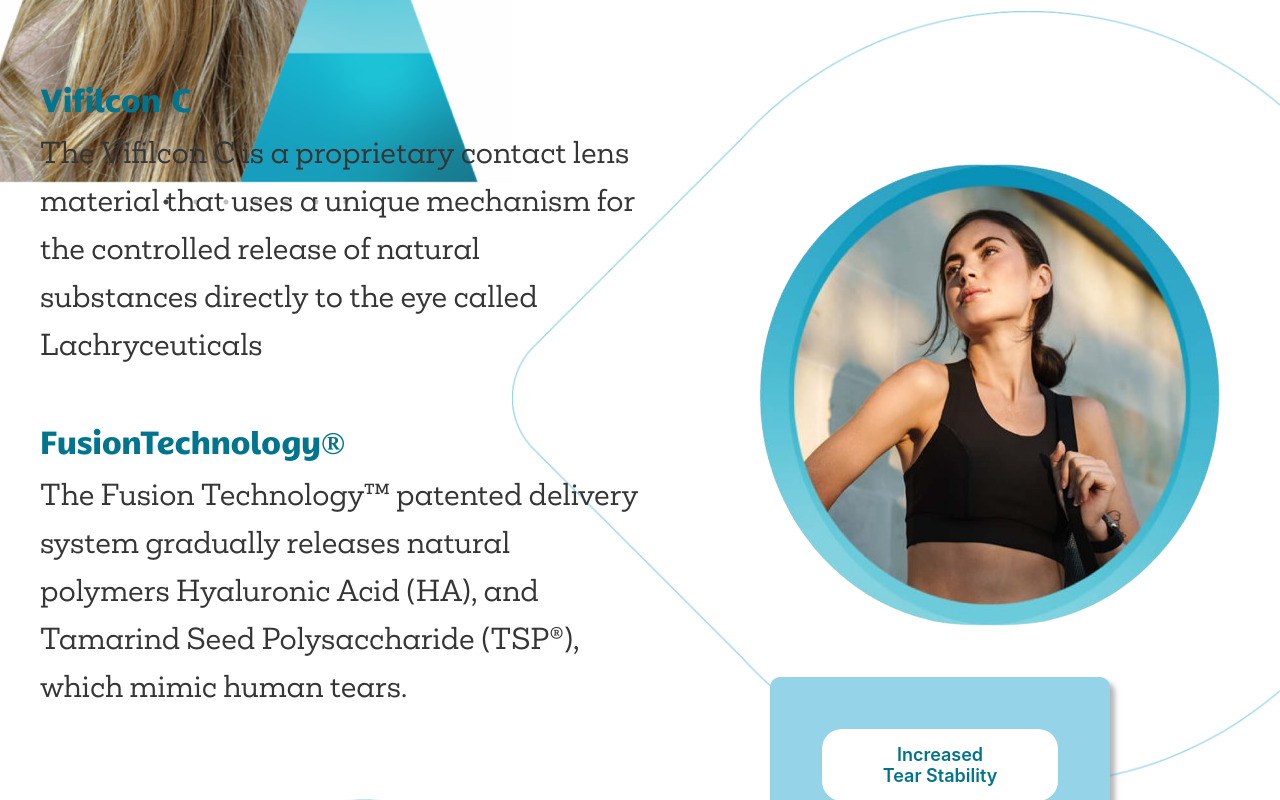
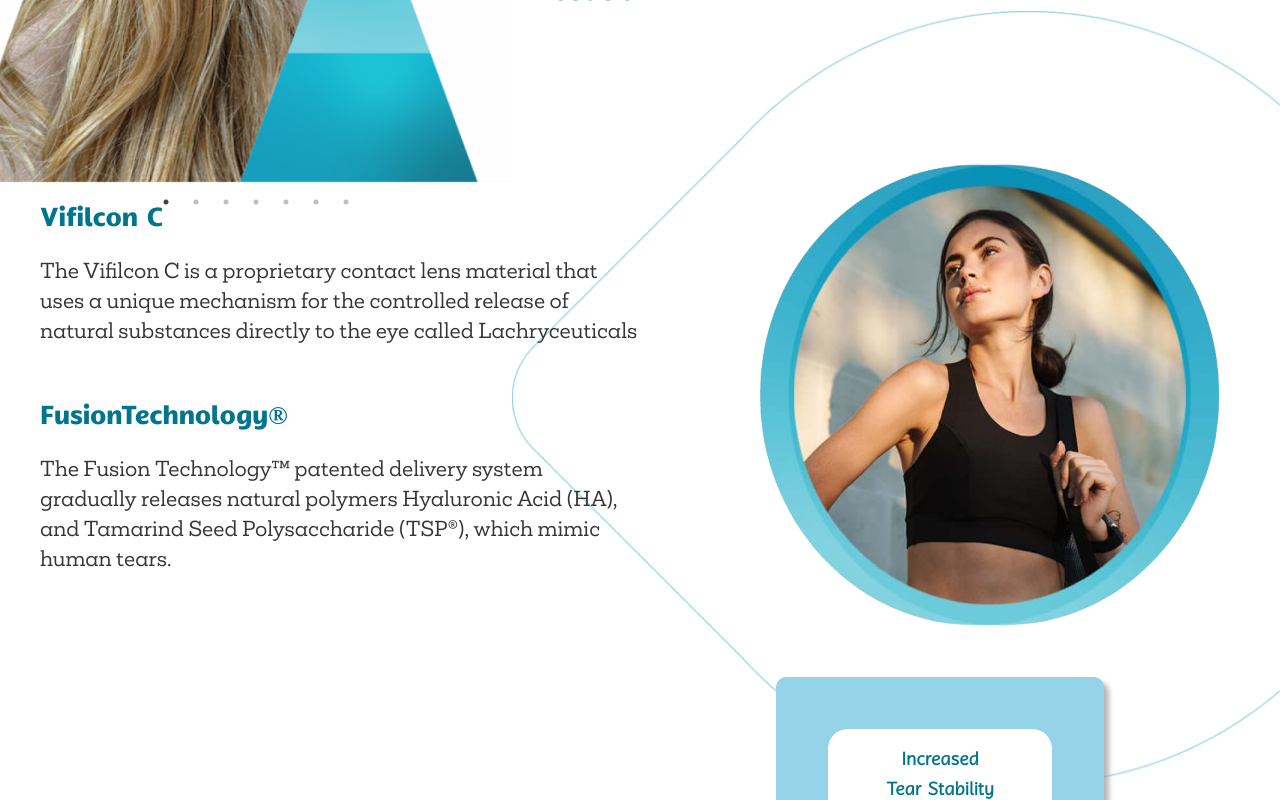
Before and after one commit to UditChauhan07/BMD-VISNCARE-Frontend, a React (Create React App) app: page / in a window 1280 px wide. Shown: the part 560-1360 px from the top of the page. Built offline with nearby package versions, Linux system fonts and the light colour scheme.

Commit message:
[vk]second commit1.5

```diff
--- a/src/Components/Pages/Benefits/Benefits.module.css
+++ b/src/Components/Pages/Benefits/Benefits.module.css
@@ -1,3 +1,33 @@
+@font-face {
+    font-family: "Anona-Semibold";
+    src:
+      local("AnonaNew"),
+      url("/fonts/Fontspring-DEMO-anona-semibold.otf") ,
+  }
+
+  @font-face {
+    font-family: "Anona-bold";
+    src:
+      local("AnonaNew"),
+      url("/fonts/Fontspring-DEMO-anona-bold.otf") ,
+  }
+
+  @font-face {
+    font-family: "Anona-medium";
+    src:
+      local("AnonaNew"),
+      url("/fonts/Fontspring-DEMO-anona-medium.otf") ,
+  }
+
+  @font-face {
+    font-family: "Anona-light";
+    src:
+      local("AnonaNew"),
+      url("/fonts/Fontspring-DEMO-anona-light.otf") ,
+  }
+
+
+
 .Benefits_main {
     display: flex;
     align-items: center;
@@ -6,6 +36,7 @@
     top: -7rem;
     z-index: 1;
     max-width: 1200px;
+    width: 100%;
     margin: auto;
 }
 
@@ -43,6 +74,7 @@
     color: #00748D;
     text-align: center;
     padding: 15px;
+    font-family: "Anona-light";
 }
 
 @media (max-width:1024px) {
--- a/src/Components/Pages/Vifilcon/Vifilcon.module.css
+++ b/src/Components/Pages/Vifilcon/Vifilcon.module.css
@@ -98,29 +98,31 @@
     margin-bottom: 3rem;
 }
 .Vifilcon_div h3{
-    font-size: 32px;
+    font-size: 26px;
     color: #00758D;
     font-family: "Anona-bold";
 }
 .Vifilcon_div p{
     color: #353535;
-    font-size: 28px;
-    margin-bottom: 1rem;
-    line-height: 48px;
+    font-size: 20px;
+    /* margin-bottom: 1rem; */
+    line-height: 30px;
     font-family: "MokokoRegular";
+    margin: 1rem 0 2rem;
 }
 
 .Fusion_div h3{
-    font-size: 32px;
+    font-size: 26px;
     color: #00758D;
     font-family: "Anona-bold";
 }
 .Fusion_div p{
     color: #353535;
-    font-size: 28px;
-    margin-bottom: 1rem;
-    line-height: 48px;
+    font-size: 20px;
+    margin: 1rem 0 2rem;
+    line-height: 30px;
     font-family: "MokokoRegular";
+
 }
 
 .Vifilcon_img{
--- a/src/Components/Pages/Visncare/Visncare.module.css
+++ b/src/Components/Pages/Visncare/Visncare.module.css
@@ -97,7 +97,7 @@
     color: #353535;
     font-size: 20px;
     margin-bottom: 1rem;
-    line-height: 24px;
+    line-height: 30px;
     font-family: "MokokoRegular";
 }
 
```
